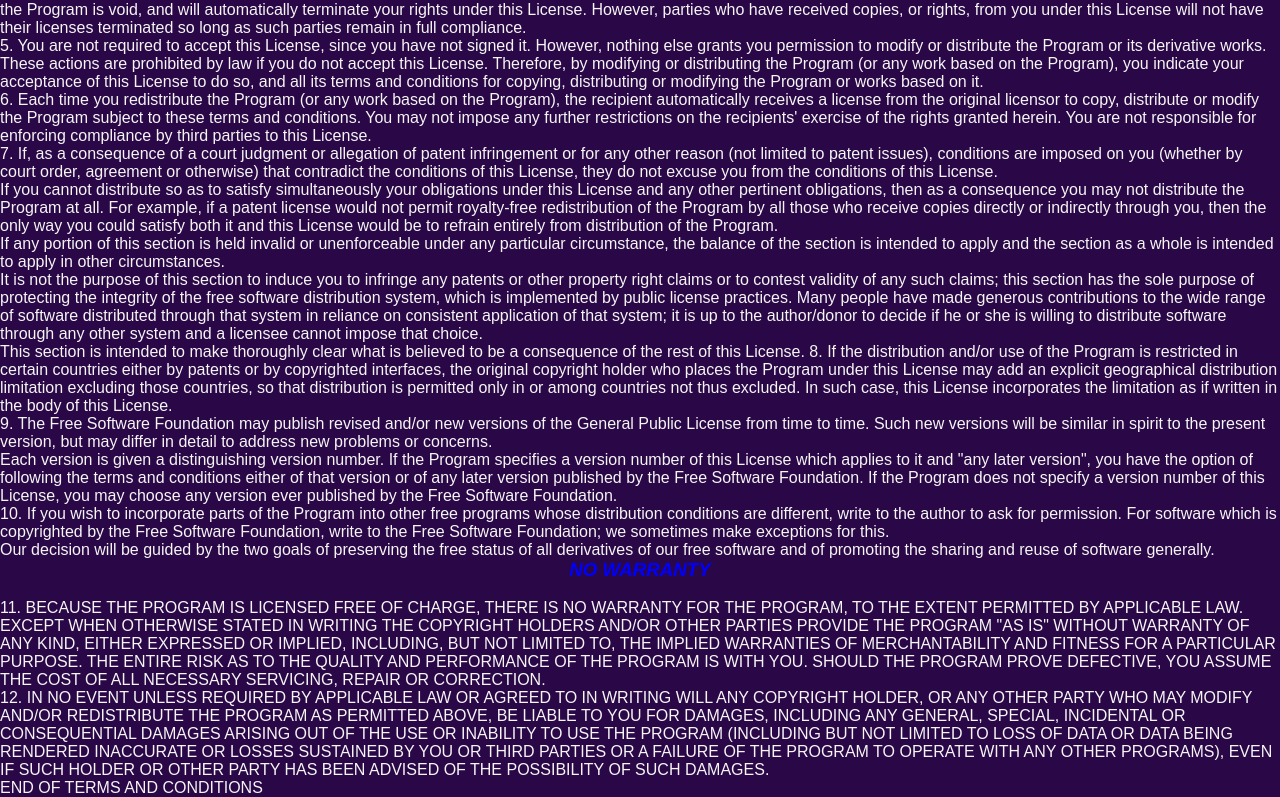
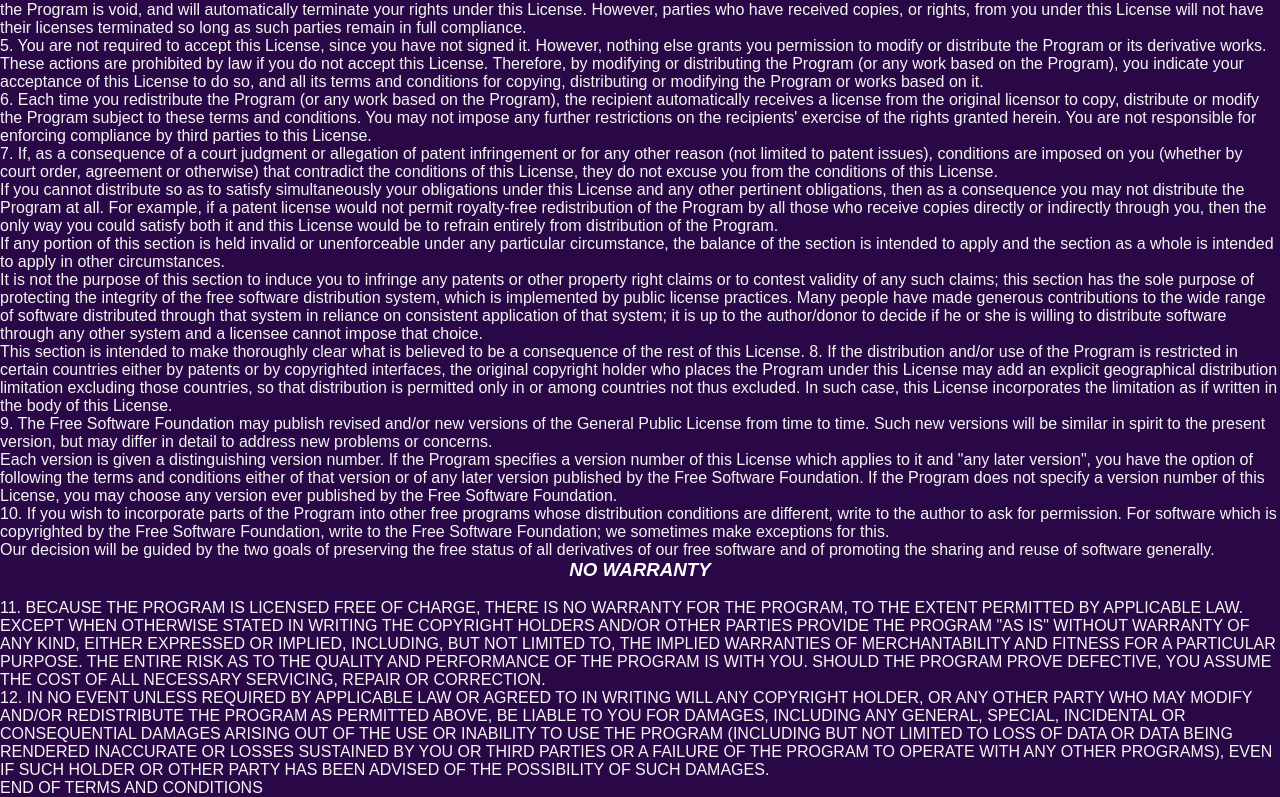
Before and after one commit to Ahammod793/My-simple-site, a plain HTML site: page index.html in a window 1280 px wide. Shown: the part 1152-1949 px from the top of the page. Drawn offline with Linux system fonts and the light colour scheme.

Commit message:
color combination

```diff
--- a/style.css
+++ b/style.css
@@ -12,5 +12,5 @@ h1{
 }
 h3{
     font-style: oblique;
-    color: blue; align-items: center; text-align: center;
+    color: rgb(255, 255, 255); align-items: center; text-align: center;
 }
```
